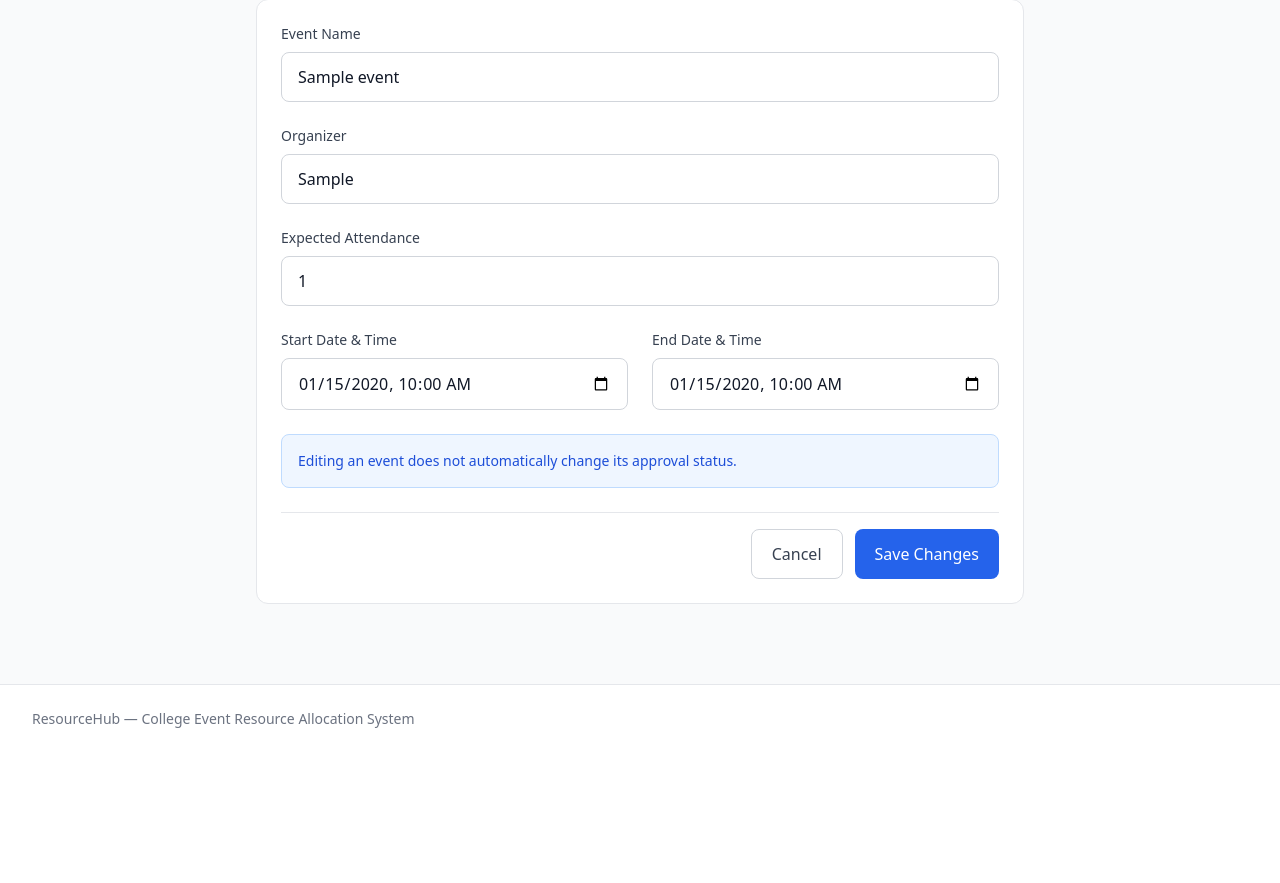
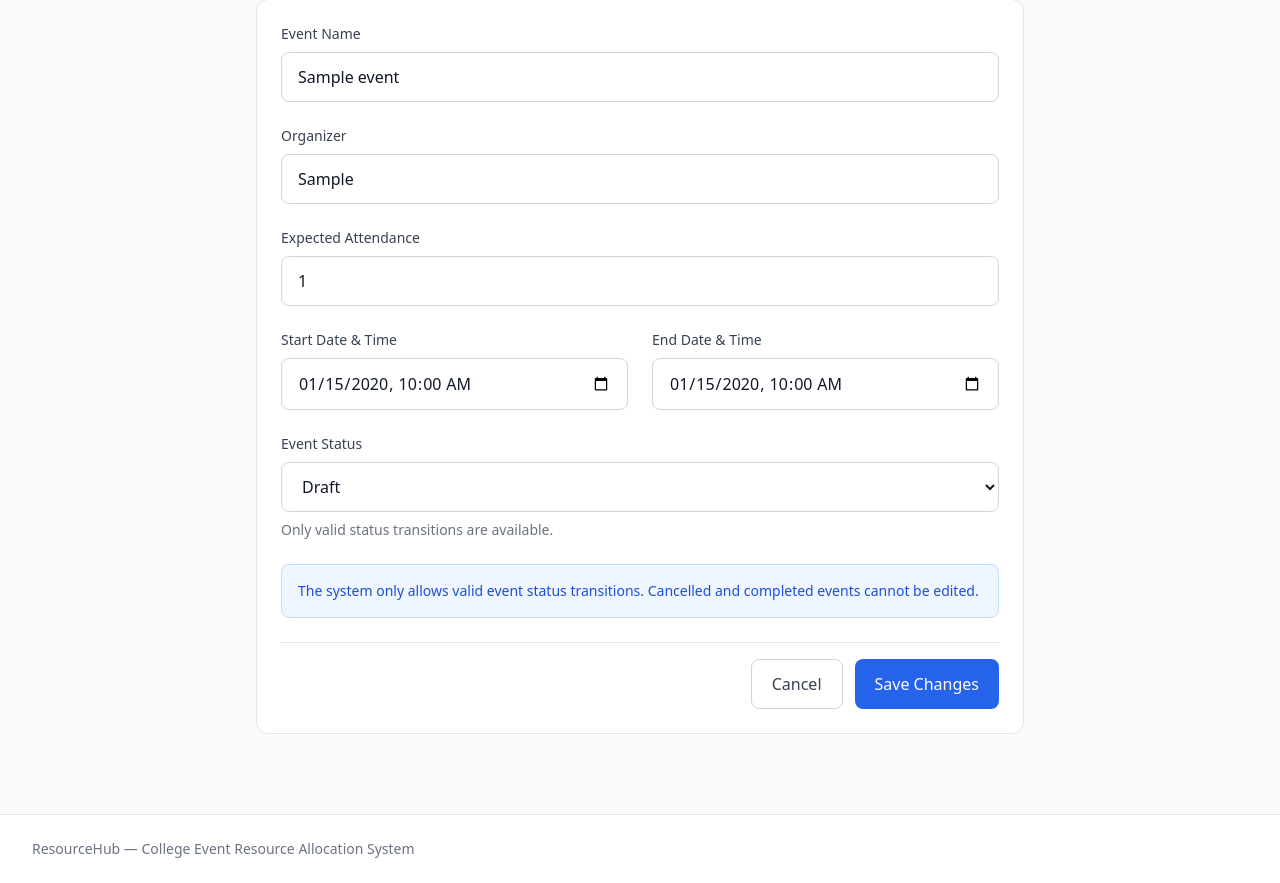
Before and after one commit to Salonikori/College_Event_Resource_Allocation_System, a Flask app: page /events/1/edit in a window 1280 px wide. Shown: the part 258-1141 px from the top of the page. Before the commit the page ends 986 px from the top, so only its background shows below. Run offline with Flask 3, Linux system fonts and the light colour scheme; tables that the repository leaves empty hold one stand-in row (values such as "Sample post"); some libraries are stand-ins or nearby versions.

Commit message:
feat: improve event management

```diff
--- a/app/routes/events.py
+++ b/app/routes/events.py
@@ -10,6 +10,7 @@ from flask import (
 )
 
 from app import db
+
 from app.models import (
     Allocation,
     AllocationStatus,
@@ -17,11 +18,17 @@ from app.models import (
     EventStatus,
 )
 
+from app.services.status import (
+    InvalidStatusTransition,
+    get_allowed_event_statuses,
+    transition_event_status,
+)
+
 
 events_bp = Blueprint(
     "events",
     __name__,
-    url_prefix="/events"
+    url_prefix="/events",
 )
 
 
@@ -35,30 +42,31 @@ def parse_event_form():
 
     Returns:
         (data, error)
-
-    data contains:
-        name
-        organizer
-        expected_attendance
-        start_dt
-        end_dt
     """
 
-    name = request.form.get("name", "").strip()
-    organizer = request.form.get("organizer", "").strip()
+    name = request.form.get(
+        "name",
+        "",
+    ).strip()
+
+    organizer = request.form.get(
+        "organizer",
+        "",
+    ).strip()
+
     attendance = request.form.get(
         "expected_attendance",
-        ""
+        "",
     ).strip()
 
     start_value = request.form.get(
         "start_dt",
-        ""
+        "",
     ).strip()
 
     end_value = request.form.get(
         "end_dt",
-        ""
+        "",
     ).strip()
 
     # --------------------------------------------------------
@@ -84,7 +92,7 @@ def parse_event_form():
     try:
         expected_attendance = int(attendance)
 
-    except ValueError:
+    except (ValueError, TypeError):
         return None, (
             "Expected attendance must be a valid number."
         )
@@ -126,6 +134,29 @@ def parse_event_form():
     }, None
 
 
+def get_event_form_data(event):
+    """
+    Convert an Event object into values suitable for
+    datetime-local inputs.
+    """
+
+    return {
+        "name": event.name,
+        "organizer": event.organizer,
+        "expected_attendance": event.expected_attendance,
+
+        "start_dt": event.start_dt.strftime(
+            "%Y-%m-%dT%H:%M"
+        ),
+
+        "end_dt": event.end_dt.strftime(
+            "%Y-%m-%dT%H:%M"
+        ),
+
+        "status": event.status.value,
+    }
+
+
 # ============================================================
 # LIST EVENTS + FILTER
 # ============================================================
@@ -135,23 +166,23 @@ def events():
 
     status_filter = request.args.get(
         "status",
-        ""
+        "",
     ).strip()
 
     from_date = request.args.get(
         "from_date",
-        ""
+        "",
     ).strip()
 
     to_date = request.args.get(
         "to_date",
-        ""
+        "",
     ).strip()
 
     query = Event.query
 
     # --------------------------------------------------------
-    # Status filter
+    # STATUS FILTER
     # --------------------------------------------------------
 
     if status_filter:
@@ -169,43 +200,52 @@ def events():
 
             flash(
                 "Invalid event status filter.",
-                "error"
+                "error",
             )
 
     # --------------------------------------------------------
-    # From date
+    # FROM DATE
+    #
+    # Include events that overlap the selected date.
+    #
+    # Event must end on/after from_date.
     # --------------------------------------------------------
 
     if from_date:
 
         try:
-            from_datetime = datetime.fromisoformat(
-                from_date
+            from_datetime = datetime.strptime(
+                from_date,
+                "%Y-%m-%d",
             )
 
             query = query.filter(
-                Event.start_dt >= from_datetime
+                Event.end_dt >= from_datetime
             )
 
         except ValueError:
 
             flash(
                 "Invalid from date.",
-                "error"
+                "error",
             )
 
     # --------------------------------------------------------
-    # To date
+    # TO DATE
+    #
+    # Include the entire selected day.
+    #
+    # Event must start on/before to_date.
     # --------------------------------------------------------
 
     if to_date:
 
         try:
-            to_datetime = datetime.fromisoformat(
-                to_date
+            to_datetime = datetime.strptime(
+                to_date,
+                "%Y-%m-%d",
             )
 
-            # Include the entire selected day.
             to_datetime = to_datetime.replace(
                 hour=23,
                 minute=59,
@@ -221,12 +261,45 @@ def events():
 
             flash(
                 "Invalid to date.",
-                "error"
+                "error",
             )
 
-    events = query.order_by(
-        Event.start_dt.asc()
-    ).all()
+    # --------------------------------------------------------
+    # INVALID DATE RANGE
+    # --------------------------------------------------------
+
+    if from_date and to_date:
+
+        try:
+            from_check = datetime.strptime(
+                from_date,
+                "%Y-%m-%d",
+            )
+
+            to_check = datetime.strptime(
+                to_date,
+                "%Y-%m-%d",
+            )
+
+            if from_check > to_check:
+
+                flash(
+                    "From date cannot be after to date.",
+                    "error",
+                )
+
+                query = Event.query
+
+        except ValueError:
+            pass
+
+    events = (
+        query
+        .order_by(
+            Event.start_dt.asc()
+        )
+        .all()
+    )
 
     return render_template(
         "events.html",
@@ -244,7 +317,7 @@ def events():
 
 @events_bp.route(
     "/create",
-    methods=["GET", "POST"]
+    methods=["GET", "POST"],
 )
 def create_event():
 
@@ -256,13 +329,14 @@ def create_event():
 
             flash(
                 error,
-                "error"
+                "error",
             )
 
             return render_template(
                 "event_form.html",
                 event=None,
                 form_data=request.form,
+                allowed_statuses=[],
             )
 
         event = Event(
@@ -281,7 +355,7 @@ def create_event():
 
         flash(
             "Event created successfully.",
-            "success"
+            "success",
         )
 
         return redirect(
@@ -292,6 +366,7 @@ def create_event():
         "event_form.html",
         event=None,
         form_data={},
+        allowed_statuses=[],
     )
 
 
@@ -301,20 +376,20 @@ def create_event():
 
 @events_bp.route(
     "/<int:event_id>/edit",
-    methods=["GET", "POST"]
+    methods=["GET", "POST"],
 )
 def edit_event(event_id):
 
     event = db.session.get(
         Event,
-        event_id
+        event_id,
     )
 
     if event is None:
 
         flash(
             "Event not found.",
-            "error"
+            "error",
         )
 
         return redirect(
@@ -322,7 +397,7 @@ def edit_event(event_id):
         )
 
     # --------------------------------------------------------
-    # Prevent editing cancelled/completed events
+    # Cancelled/completed events cannot be edited.
     # --------------------------------------------------------
 
     if event.status in (
@@ -332,12 +407,33 @@ def edit_event(event_id):
 
         flash(
             "Cancelled or completed events cannot be edited.",
-            "error"
+            "error",
         )
 
         return redirect(
             url_for("events.events")
         )
+
+    # --------------------------------------------------------
+    # Allowed status options
+    #
+    # Current status is always allowed to remain unchanged.
+    # --------------------------------------------------------
+
+    allowed_statuses = [
+        event.status
+    ]
+
+    allowed_statuses.extend(
+        get_allowed_event_statuses(
+            event.status
+        )
+    )
+
+    # Remove duplicates while preserving order.
+    allowed_statuses = list(
+        dict.fromkeys(allowed_statuses)
+    )
 
     # --------------------------------------------------------
     # POST
@@ -351,32 +447,113 @@ def edit_event(event_id):
 
             flash(
                 error,
-                "error"
+                "error",
             )
 
             return render_template(
                 "event_form.html",
                 event=event,
                 form_data=request.form,
+                allowed_statuses=allowed_statuses,
+            )
+
+        requested_status = request.form.get(
+            "status",
+            event.status.value,
+        ).strip()
+
+        try:
+
+            new_status = EventStatus(
+                requested_status
+            )
+
+        except ValueError:
+
+            flash(
+                "Invalid event status selected.",
+                "error",
+            )
+
+            return render_template(
+                "event_form.html",
+                event=event,
+                form_data=request.form,
+                allowed_statuses=allowed_statuses,
             )
 
         # ----------------------------------------------------
-        # Update event
+        # Validate status transition
+        # ----------------------------------------------------
+
+        if new_status != event.status:
+
+            try:
+
+                event.status = transition_event_status(
+                    event.status,
+                    new_status,
+                )
+
+            except InvalidStatusTransition as error:
+
+                flash(
+                    str(error),
+                    "error",
+                )
+
+                return render_template(
+                    "event_form.html",
+                    event=event,
+                    form_data=request.form,
+                    allowed_statuses=allowed_statuses,
+                )
+
+        # ----------------------------------------------------
+        # Update fields
         # ----------------------------------------------------
 
         event.name = data["name"]
-        event.organizer = data["organizer"]
+
+        event.organizer = data[
+            "organizer"
+        ]
+
         event.expected_attendance = data[
             "expected_attendance"
         ]
-        event.start_dt = data["start_dt"]
-        event.end_dt = data["end_dt"]
 
-        db.session.commit()
+        event.start_dt = data[
+            "start_dt"
+        ]
+
+        event.end_dt = data[
+            "end_dt"
+        ]
+
+        try:
+
+            db.session.commit()
+
+        except Exception:
+
+            db.session.rollback()
+
+            flash(
+                "Unable to update the event.",
+                "error",
+            )
+
+            return render_template(
+                "event_form.html",
+                event=event,
+                form_data=request.form,
+                allowed_statuses=allowed_statuses,
+            )
 
         flash(
             "Event updated successfully.",
-            "success"
+            "success",
         )
 
         return redirect(
@@ -387,22 +564,15 @@ def edit_event(event_id):
     # GET
     # --------------------------------------------------------
 
-    form_data = {
-        "name": event.name,
-        "organizer": event.organizer,
-        "expected_attendance": event.expected_attendance,
-        "start_dt": event.start_dt.strftime(
-            "%Y-%m-%dT%H:%M"
-        ),
-        "end_dt": event.end_dt.strftime(
-            "%Y-%m-%dT%H:%M"
-        ),
-    }
+    form_data = get_event_form_data(
+        event
+    )
 
     return render_template(
         "event_form.html",
         event=event,
         form_data=form_data,
+        allowed_statuses=allowed_statuses,
     )
 
 
@@ -412,20 +582,20 @@ def edit_event(event_id):
 
 @events_bp.route(
     "/<int:event_id>/cancel",
-    methods=["POST"]
+    methods=["POST"],
 )
 def cancel_event(event_id):
 
     event = db.session.get(
         Event,
-        event_id
+        event_id,
     )
 
     if event is None:
 
         flash(
             "Event not found.",
-            "error"
+            "error",
         )
 
         return redirect(
@@ -440,7 +610,7 @@ def cancel_event(event_id):
 
         flash(
             "Event is already cancelled.",
-            "info"
+            "info",
         )
 
         return redirect(
@@ -455,48 +625,61 @@ def cancel_event(event_id):
 
         flash(
             "Completed events cannot be cancelled.",
-            "error"
+            "error",
         )
 
         return redirect(
             url_for("events.events")
         )
 
-    # --------------------------------------------------------
-    # Cancel event
-    # --------------------------------------------------------
+    try:
 
-    event.status = EventStatus.CANCELLED
+        event.status = EventStatus.CANCELLED
 
-    # --------------------------------------------------------
-    # Release active allocations
-    # --------------------------------------------------------
+        # ----------------------------------------------------
+        # Release active allocations.
+        #
+        # Historical allocation rows are retained.
+        # ----------------------------------------------------
 
-    allocations = (
-        Allocation.query
-        .filter(
-            Allocation.event_id == event.id,
-            Allocation.status.in_(
-                [
-                    AllocationStatus.ALLOCATED,
-                    AllocationStatus.APPROVED,
-                ]
-            ),
-        )
-        .all()
-    )
-
-    for allocation in allocations:
-
-        allocation.status = (
-            AllocationStatus.CANCELLED
+        allocations = (
+            Allocation.query
+            .filter(
+                Allocation.event_id == event.id,
+                Allocation.status.in_(
+                    [
+                        AllocationStatus.ALLOCATED,
+                        AllocationStatus.APPROVED,
+                    ]
+                ),
+            )
+            .all()
         )
 
-    db.session.commit()
+        for allocation in allocations:
+
+            allocation.status = (
+                AllocationStatus.CANCELLED
+            )
+
+        db.session.commit()
+
+    except Exception:
+
+        db.session.rollback()
+
+        flash(
+            "Unable to cancel the event.",
+            "error",
+        )
+
+        return redirect(
+            url_for("events.events")
+        )
 
     flash(
         "Event cancelled and allocated resources released.",
-        "success"
+        "success",
     )
 
     return redirect(
--- a/app/templates/event_form.html
+++ b/app/templates/event_form.html
@@ -12,7 +12,7 @@
 
 <div class="max-w-3xl mx-auto">
 
-    <!-- Header -->
+    <!-- HEADER -->
 
     <div class="mb-8">
 
@@ -34,17 +34,19 @@
         </h1>
 
         <p class="mt-2 text-gray-600">
+
             {% if event %}
                 Update the details of this college event.
             {% else %}
                 Enter the details of the college event.
             {% endif %}
+
         </p>
 
     </div>
 
 
-    <!-- Flash messages -->
+    <!-- FLASH MESSAGES -->
 
     {% with messages = get_flashed_messages(
         with_categories=true
@@ -66,7 +68,9 @@
                             border border-red-200
                         {% endif %}"
                     >
+
                         {{ message }}
+
                     </div>
 
                 {% endfor %}
@@ -78,20 +82,25 @@
     {% endwith %}
 
 
-    <!-- Form -->
+    <!-- FORM -->
 
     <form
         method="POST"
         action="{% if event %}
-                    {{ url_for('events.edit_event', event_id=event.id) }}
+                    {{ url_for(
+                        'events.edit_event',
+                        event_id=event.id
+                    ) }}
                 {% else %}
-                    {{ url_for('events.create_event') }}
+                    {{ url_for(
+                        'events.create_event'
+                    ) }}
                 {% endif %}"
         class="bg-white border border-gray-200
                rounded-xl p-6 space-y-6"
     >
 
-        <!-- Event Name -->
+        <!-- EVENT NAME -->
 
         <div>
 
@@ -119,7 +128,7 @@
         </div>
 
 
-        <!-- Organizer -->
+        <!-- ORGANIZER -->
 
         <div>
 
@@ -147,7 +156,7 @@
         </div>
 
 
-        <!-- Attendance -->
+        <!-- ATTENDANCE -->
 
         <div>
 
@@ -164,7 +173,10 @@
                 name="expected_attendance"
                 min="1"
                 required
-                value="{{ form_data.get('expected_attendance', '') }}"
+                value="{{ form_data.get(
+                    'expected_attendance',
+                    ''
+                ) }}"
                 placeholder="e.g. 100"
                 class="mt-2 w-full px-4 py-3
                        border border-gray-300
@@ -176,7 +188,7 @@
         </div>
 
 
-        <!-- Date and Time -->
+        <!-- DATE AND TIME -->
 
         <div class="grid grid-cols-1 md:grid-cols-2 gap-6">
 
@@ -194,7 +206,10 @@
                     id="start_dt"
                     name="start_dt"
                     required
-                    value="{{ form_data.get('start_dt', '') }}"
+                    value="{{ form_data.get(
+                        'start_dt',
+                        ''
+                    ) }}"
                     class="mt-2 w-full px-4 py-3
                            border border-gray-300
                            rounded-lg
@@ -219,7 +234,10 @@
                     id="end_dt"
                     name="end_dt"
                     required
-                    value="{{ form_data.get('end_dt', '') }}"
+                    value="{{ form_data.get(
+                        'end_dt',
+                        ''
+                    ) }}"
                     class="mt-2 w-full px-4 py-3
                            border border-gray-300
                            rounded-lg
@@ -232,7 +250,87 @@
         </div>
 
 
-        <!-- Information -->
+        <!-- STATUS -->
+
+        {% if event %}
+
+            <div>
+
+                <label
+                    for="status"
+                    class="block text-sm font-medium text-gray-700"
+                >
+                    Event Status
+                </label>
+
+                <select
+                    id="status"
+                    name="status"
+                    class="mt-2 w-full px-4 py-3
+                           border border-gray-300
+                           rounded-lg bg-white
+                           focus:ring-2 focus:ring-blue-500
+                           focus:border-blue-500"
+                >
+
+                    {% for status in allowed_statuses %}
+
+                        <option
+                            value="{{ status.value }}"
+                            {% if form_data.get(
+                                'status',
+                                event.status.value
+                            ) == status.value %}
+                                selected
+                            {% endif %}
+                        >
+                            {{ status.value.title() }}
+                        </option>
+
+                    {% endfor %}
+
+                </select>
+
+                <p class="mt-2 text-sm text-gray-500">
+
+                    Only valid status transitions are available.
+
+                </p>
+
+            </div>
+
+        {% else %}
+
+            <div
+                class="bg-gray-50
+                       border border-gray-200
+                       rounded-lg p-4"
+            >
+
+                <div class="text-sm font-medium text-gray-700">
+
+                    Initial Status
+
+                </div>
+
+                <div class="mt-1 text-gray-900 font-semibold">
+
+                    Draft
+
+                </div>
+
+                <p class="mt-1 text-sm text-gray-500">
+
+                    New events start in Draft status.
+
+                </p>
+
+            </div>
+
+        {% endif %}
+
+
+        <!-- INFORMATION -->
 
         <div
             class="bg-blue-50 border border-blue-200
@@ -243,8 +341,9 @@
 
                 {% if event %}
 
-                    Editing an event does not automatically change
-                    its approval status.
+                    The system only allows valid event status
+                    transitions. Cancelled and completed events
+                    cannot be edited.
 
                 {% else %}
 
@@ -258,7 +357,7 @@
         </div>
 
 
-        <!-- Buttons -->
+        <!-- BUTTONS -->
 
         <div
             class="flex justify-end gap-3
@@ -300,17 +399,63 @@
 </div>
 
 
-<!-- Basic JavaScript validation -->
+<!-- ============================================================
+     CLIENT-SIDE VALIDATION
+============================================================= -->
 
 <script>
 
-document.addEventListener("DOMContentLoaded", function () {
+document.addEventListener(
+    "DOMContentLoaded",
+    function () {
 
         const form = document.querySelector("form");
-    const startInput = document.getElementById("start_dt");
-    const endInput = document.getElementById("end_dt");
 
-    form.addEventListener("submit", function (event) {
+        const startInput =
+            document.getElementById("start_dt");
+
+        const endInput =
+            document.getElementById("end_dt");
+
+        const attendanceInput =
+            document.getElementById(
+                "expected_attendance"
+            );
+
+
+        if (!form) {
+            return;
+        }
+
+
+        form.addEventListener(
+            "submit",
+            function (event) {
+
+                // --------------------------------------------
+                // Attendance
+                // --------------------------------------------
+
+                if (
+                    attendanceInput.value &&
+                    Number(attendanceInput.value) <= 0
+                ) {
+
+                    event.preventDefault();
+
+                    alert(
+                        "Expected attendance must be greater than zero."
+                    );
+
+                    attendanceInput.focus();
+
+                    return;
+                }
+
+
+                // --------------------------------------------
+                // Date/time
+                // --------------------------------------------
 
                 if (
                     startInput.value &&
@@ -325,11 +470,15 @@ document.addEventListener("DOMContentLoaded", function () {
                     );
 
                     endInput.focus();
+
+                    return;
                 }
 
-    });
+            }
+        );
 
-});
+    }
+);
 
 </script>
 
```
Lines whose indentation alone changed are shown as unchanged.
